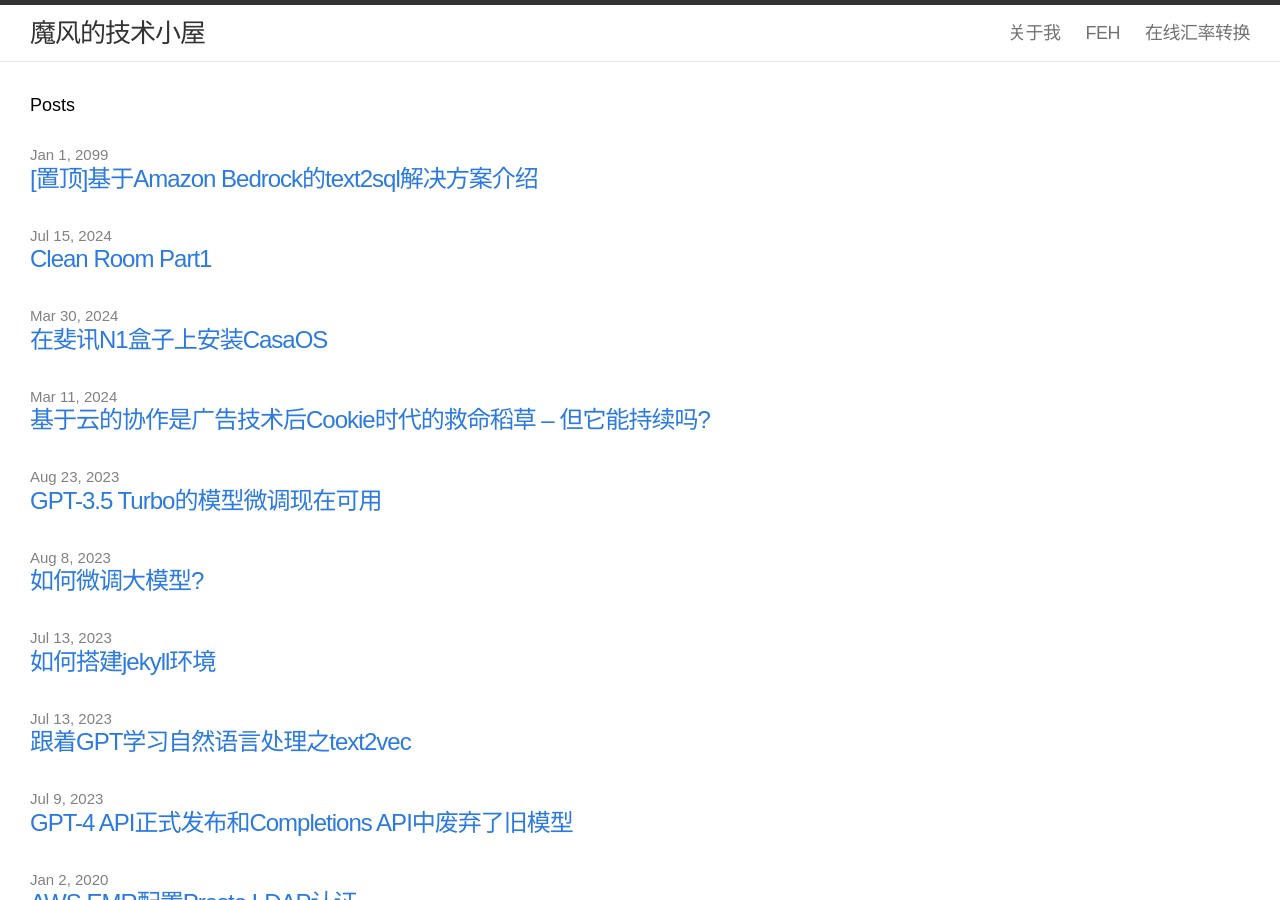
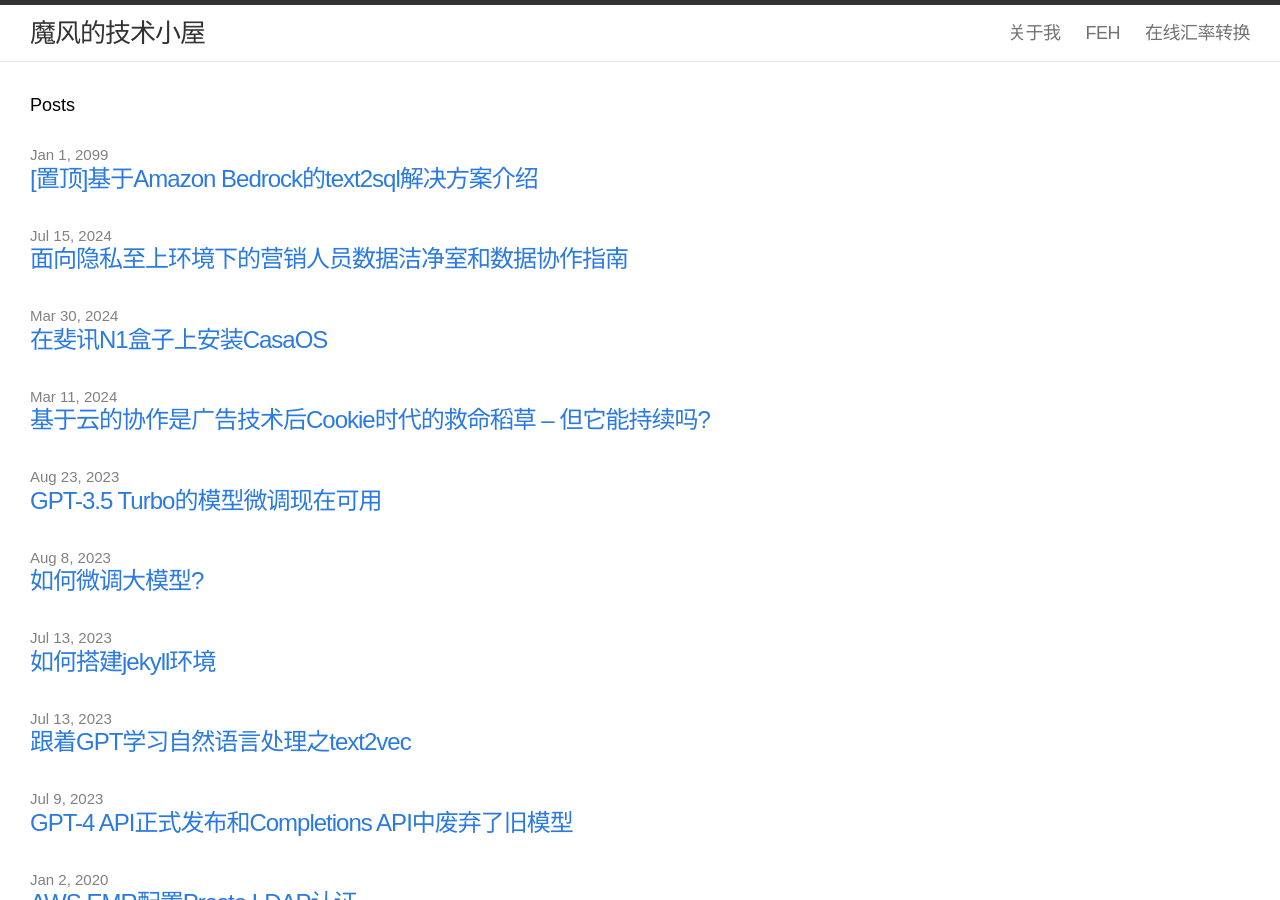
Before and after one commit to magicwind/technote, a Jekyll site: the page built from index.html, in a window 1280 px wide and 900 px high. Built offline with Jekyll 4.4.1, drawn with Linux system fonts in a browser that asks for light colours; nearby versions of some CDN libraries.

Commit message:
Update 2024-07-15-clean-room-part1.md

```diff
--- a/_posts/2024-07-15-clean-room-part1.md
+++ b/_posts/2024-07-15-clean-room-part1.md
@@ -1,3 +1,9 @@
+---
+layout: post
+title:  "面向隐私至上环境下的营销人员数据洁净室和数据协作指南"
+categories: data clean room
+---
+
 # 面向隐私至上环境下的营销人员数据洁净室和数据协作指南
 
 [原文](https://www.credera.com/en-us/insights/data-clean-room-series-part-1-a-marketers-guide-to-data-clean-rooms-and-data-collaboration-in-a-privacy-first-landscape)
```
